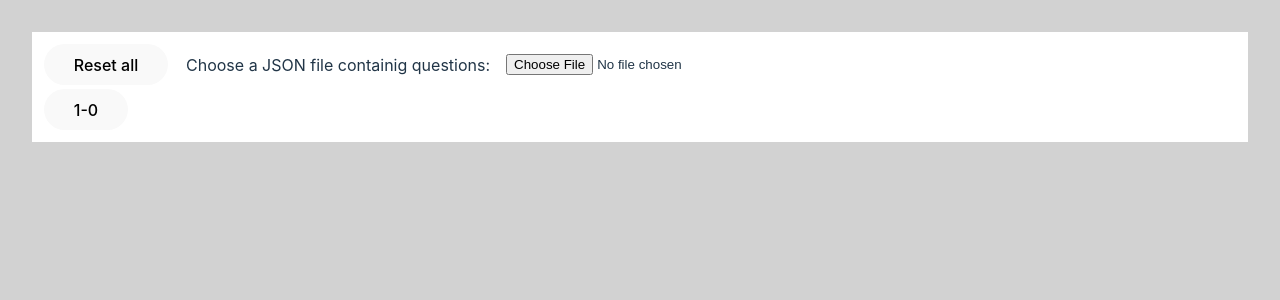
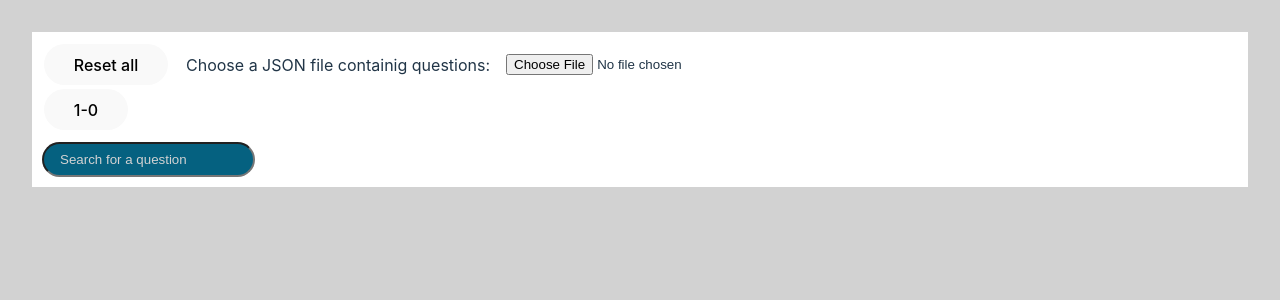
Before and after one commit to alexk1923/Exams-Training, a React (Vite) app: page / in a window 1280 px wide. Shown: the top 300 px of the page. Built offline with nearby package versions, Linux system fonts and the light colour scheme.

Commit message:
Added search functionality, changed wrong answer color

```diff
--- a/src/App.css
+++ b/src/App.css
@@ -20,9 +20,6 @@
 	font-size: 1rem;
 }
 
-.question-container {
-}
-
 .question {
 	font-size: 1rem;
 	border: 1px solid #d2d2d2;
@@ -31,7 +28,7 @@
 }
 
 .red {
-	background-color: red;
+	background-color: rgb(239, 117, 117);
 	color: white;
 }
 
@@ -40,3 +37,16 @@
 	color: white;
 	font-weight: bold;
 }
+
+.search-bar input {
+	color: white;
+	border-radius: 999em;
+	padding: 0.5rem 1rem;
+	margin-top: 10px;
+	background-color: rgb(5, 97, 128);
+	color: white;
+}
+
+.search-bar input::placeholder {
+	color: #d2d2d2;
+}
--- a/src/App.tsx
+++ b/src/App.tsx
@@ -18,6 +18,7 @@ function App() {
 	const [filteredQuestions, setFilteredQuestions] = useState<QuestionType[]>(
 		[]
 	);
+	const [searchQuestion, setSearchQuestion] = useState<string>("");
 
 	useEffect(() => {
 		if (scrollId >= 0 && scrollId < questions.length) {
@@ -60,6 +61,10 @@ function App() {
 		} else {
 			setCurrentSection(sectionClicked);
 		}
+	};
+
+	const handleSearchChange = (e: React.ChangeEvent<HTMLInputElement>) => {
+		setSearchQuestion(e.target.value);
 	};
 
 	useEffect(() => {
@@ -106,7 +111,34 @@ function App() {
 					))}
 				</div>
 
-				{filteredQuestions.map((question, index) => (
+				<div className='search-bar'>
+					<input
+						type='search'
+						placeholder='Search for a question'
+						value={searchQuestion}
+						onChange={handleSearchChange}
+					/>
+				</div>
+
+				{searchQuestion.length > 0
+					? questions
+							.filter((question) =>
+								question.quest
+									.toLowerCase()
+									.includes(searchQuestion.toLowerCase())
+							)
+							.map((question) => (
+								<div className=''>
+									<Question
+										question={question}
+										key={question.id}
+										setScrollId={setScrollId}
+										originalId={question.id}
+										randomIdx={question.id}
+									/>
+								</div>
+							))
+					: filteredQuestions.map((question, index) => (
 							<div ref={refs.current[index]} key={question.id}>
 								<Question
 									question={question}
--- a/src/index.css
+++ b/src/index.css
@@ -24,7 +24,7 @@ a:hover {
 body {
 	margin: 0;
 	height: 100vh;
-	width: 100vw;
+	width: 100%;
 	background-color: #d2d2d2;
 }
 
@@ -45,8 +45,10 @@ button {
 	cursor: pointer;
 	transition: border-color 0.25s;
 }
+
 button:hover {
 	border-color: #646cff;
+	background-color: rgb(5, 80, 128);
 }
 button:focus,
 button:focus-visible {
```
Lines whose indentation alone changed are shown as unchanged.
